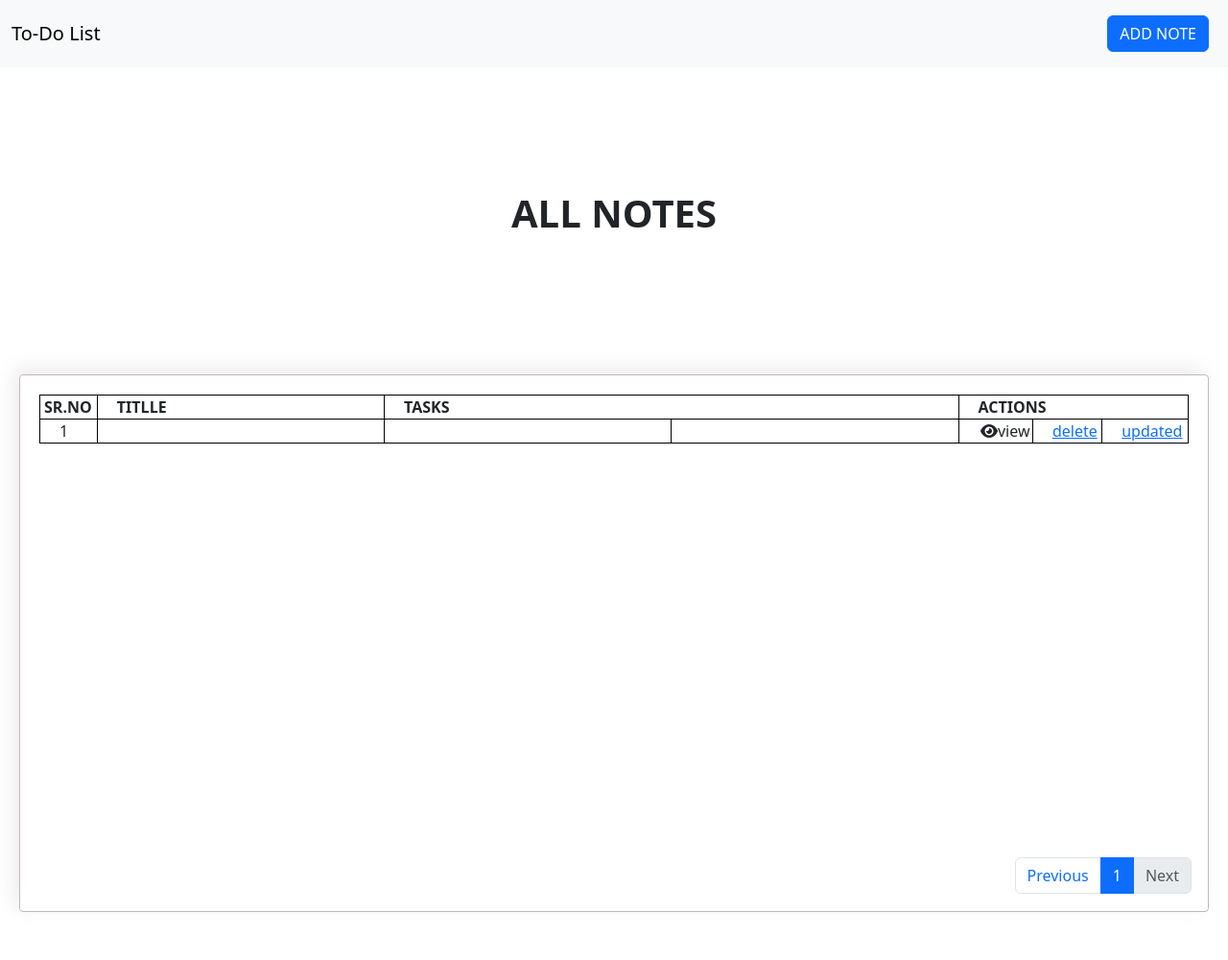
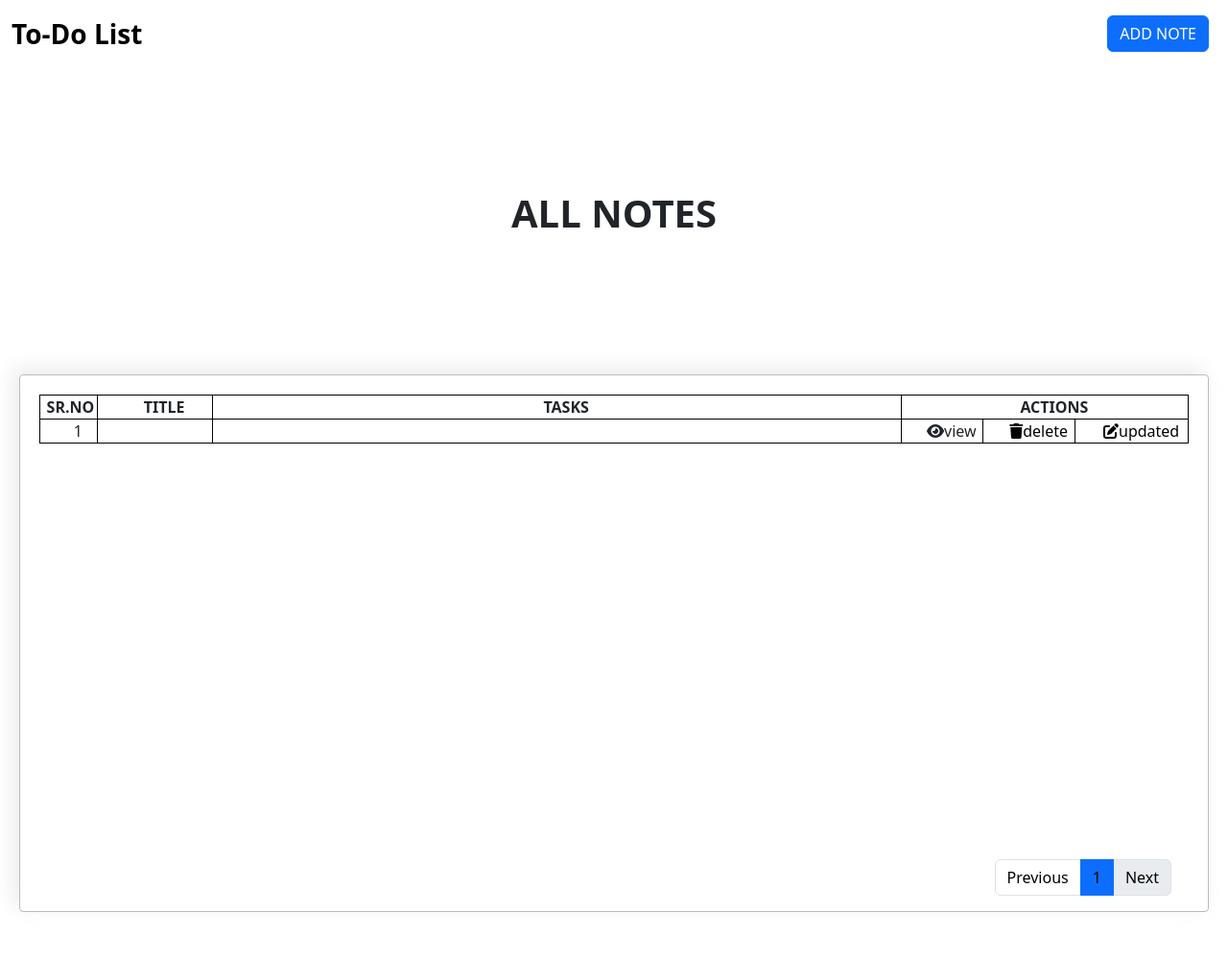
Before and after one commit to avez07/to-do-list, a PHP site: page / in a window 1280 px wide. Shown: the whole page at 96% size. Run offline with PHP 8.4, Linux system fonts and the light colour scheme; tables that the repository leaves empty or names only in its code hold one stand-in row (values such as "Sample post"); data that the repository does not hold is empty.

Commit message:
project completed

```diff
--- a/index.php
+++ b/index.php
@@ -12,9 +12,9 @@
 </head>
 <body>
    <section class="head ">
-    <nav class="navbar navbar-expand-lg bg-body-tertiary">
+    <nav class="navbar navbar-expand-lg ">
         <div class="container-fluid">
-          <a class="navbar-brand" href="#">To-Do List</a>
+          <a class="navbar-brand fw-bolder fs-3" href="#">To-Do List</a>
           <button class="navbar-toggler" type="button" data-bs-toggle="collapse" data-bs-target="#navbarSupportedContent" aria-controls="navbarSupportedContent" aria-expanded="false" aria-label="Toggle navigation">
             <span class="navbar-toggler-icon"></span>
           </button>
--- a/pagination.php
+++ b/pagination.php
@@ -2,21 +2,20 @@
     <div class="modal-dialog">
         <div class="modal-content">
             <div class="modal-header">
-                <h1 class="modal-title fs-5" id="studentlabel">Modal title</h1>
+                <h1 class="modal-title fs-5" id="studentlabel">To-Do list</h1>
                 <button type="button" class="btn-close" data-bs-dismiss="modal" aria-label="Close"></button>
             </div>
             <div class="modal-body">
                 <div class="container">
                     <div class="row">
                         <div class="col-lg-12 col-md-12">
-                            <p class="text-uppercase text-dark fw-bold fs-5">titlle:</p>
-                            <p class="text-capitalize text-dark fw-semibold fs-6" id="titlle"></p>
+                            <p class="text-uppercase text-dark fw-bold fs-5">title:</p>
+                            <p class="text-capitalize text-dark fw-semibold fs-6" id="title"></p>
                         </div>
                         <div class="col-lg-12 col-md-12">
                             <p class="text-uppercase text-dark fw-bold fs-5">task:</p>
                             <p class="text-capitalize text-dark fw-semibold fs-6" id="task"></p>
                         </div>
-
                     </div>
                 </div>
             </div>
@@ -24,21 +23,12 @@
     </div>
 </div>
 
-
-
-
-
-
 <script>
     function openmodal(title, task) {
-        document.getElementById('titlle').innerHTML = titlle;
+        document.getElementById('title').innerHTML = title;
         document.getElementById('task').innerHTML = task;
         $('#exampleModal1').modal('show')
-
     }
-
-
-
 
     function alert_msg() {
         if (window.confirm("Are You Sure , You Want To `DELETE` This Record")) {
@@ -46,17 +36,11 @@
         } else {
             return false;
         }
-
-
-
     }
 </script>
 
 <?php
-
-
 //pagination logics started
-
 $sql_query = "SELECT * FROM note";
 $sql_result = $conn->query($sql_query);
 
@@ -65,19 +49,14 @@ $number_of_result = $sql_result->num_rows;
 
 $number_of_pages = ceil($number_of_result / $result_per_page);
 
-
-
-
 if (!isset($_GET['pages'])) {
     $pages = 1;
 } else {
     $pages = $_GET['pages'];
 }
-$page_num = ($pages - 1) * $result_per_page; //set a number limmit output of this query is 0
-
+$page_num = ($pages - 1) * $result_per_page; //set a number limit output of this query is 0
 
 //pagination logic end only limit keyword added to the query
-
 $sql_query = "SELECT * FROM note LIMIT " . $page_num . ',' . $result_per_page;
 $sql_result = $conn->query($sql_query);
 
@@ -86,14 +65,11 @@ $sql_result = $conn->query($sql_query);
         <thead>
             <tr>
                 <th style="width: 5%;" class="ps-1">SR.NO</th>
-        <th style="width: 25%;">TITLLE</th>
-        <th style="width: 50%;"colspan = 2>TASKS</th>
-        <th style="width: 20%;" colspan=3>ACTIONS</th>
-
+                <th style="width: 10%;">TITLE</th>
+                <th style="width: 60%;" colspan="2">TASKS</th>
+                <th style="width: 25%;" colspan="3">ACTIONS</th>
             </tr>
         </thead>
-
-
         <tbody>';
 
 
@@ -101,15 +77,15 @@ $sql_result = $conn->query($sql_query);
         while ($row = $sql_result->fetch_assoc()) {
             echo '<tr>';
             echo '<td>' . $row['id'] . '</td>';
-            echo '<td>' . $row['TITLLE'] . '</td>';
-            echo '<td>' . $row['TASK'] . '</td>';
-            echo '<td>' . $row['DATE_'] . '</td>';
-            echo '<td class="text-center"><span class = "veiw-text" onClick= "openmodal(\'' . $row['TITLLE'] . '\',\'' . $row['TASK'] . '\')"><span class= "veiw"><i class="fa-solid fa-eye "></i></span>view</span></td>';
+            echo '<td class ="task-ellipsis">' . $row['TITLLE'] . '</td>';
+            echo '<td class = "task task-ellipsis">' . $row['TASK'] . '</td>';
+            echo '<td class = "date">' . $row['DATE_'] . '</td>';
+            echo '<td class="text-center links"><span class = "veiw-text" onClick= "openmodal(\'' . $row['TITLLE'] . '\',\'' . $row['TASK'] . '\')"><span class= "veiw"><i class="fa-solid fa-eye"></i></span>view</span></td>';
 
-            echo '<td><a href = "delete.php?id=' . $row['id'] . '" onClick = "return alert_msg()">delete</a></td>';
+            echo '<td><a href = "delete.php?id=' . $row['id'] . '" onClick = "return alert_msg()"><span><i class="fa-solid fa-trash"></i></span>delete</a></td>';
 
             echo '<td><a href="update.php?id=' . $row['id'] . '&sn=' . $row['TITLLE'] .
-                '&st=' . $row['TASK'] .'">updated</a></td>';
+                '&st=' . $row['TASK'] .'"><span><i class="fa-sharp fa-solid fa-pen-to-square"></i></span>updated</a></td>';
 
 
             echo '</tr>';
@@ -120,7 +96,7 @@ $sql_result = $conn->query($sql_query);
         echo "No rows found";
     }
 
-    echo '</tbody></table></div></div>';
+    echo '</tbody></table>';
 
 
 
--- a/style.css
+++ b/style.css
@@ -18,6 +18,17 @@
 table ,th ,td{
     border: 1.7px solid black;
     padding-left: 20px;
+
+}
+th , td{
+  caret-color: transparent;
+  text-align: center;
+}
+
+a{
+  color: black !important;
+  text-decoration: none;
+  cursor: pointer;
 }
 .content-t{
     border: 1px solid rgb(191, 185, 185);
@@ -28,10 +39,32 @@ table ,th ,td{
    border-radius: 4px;
    position: relative;
   }
+  .links{
+      cursor: pointer;
+  }
   .animate {
     -webkit-animation: animatezoom 0.6s;
     animation: animatezoom 0.6s
   }
+  .date{
+    border-left: none !important;
+    color: red;
+    width: 10%;
+  }
+  .task{
+    border-right: none !important;
+
+  }
+  #task{
+    overflow-wrap: break-word;
+  }
+  .task-ellipsis {
+    max-width: 187px;
+    overflow: hidden;
+    text-overflow: ellipsis;
+    white-space: nowrap;
+  }
+
 
   @-webkit-keyframes animatezoom {
     from {-webkit-transform: scale(0)}
@@ -45,7 +78,7 @@ table ,th ,td{
 
   .pagination {
     position: absolute;
-    bottom: -147px;
+    bottom: 0;
     right: 22px;
 
 }
```
Also changed, not shown: add-todo.php (+6 -3 lines), index.js (added, +11 -0 lines). Lines whose indentation alone changed are shown as unchanged.
